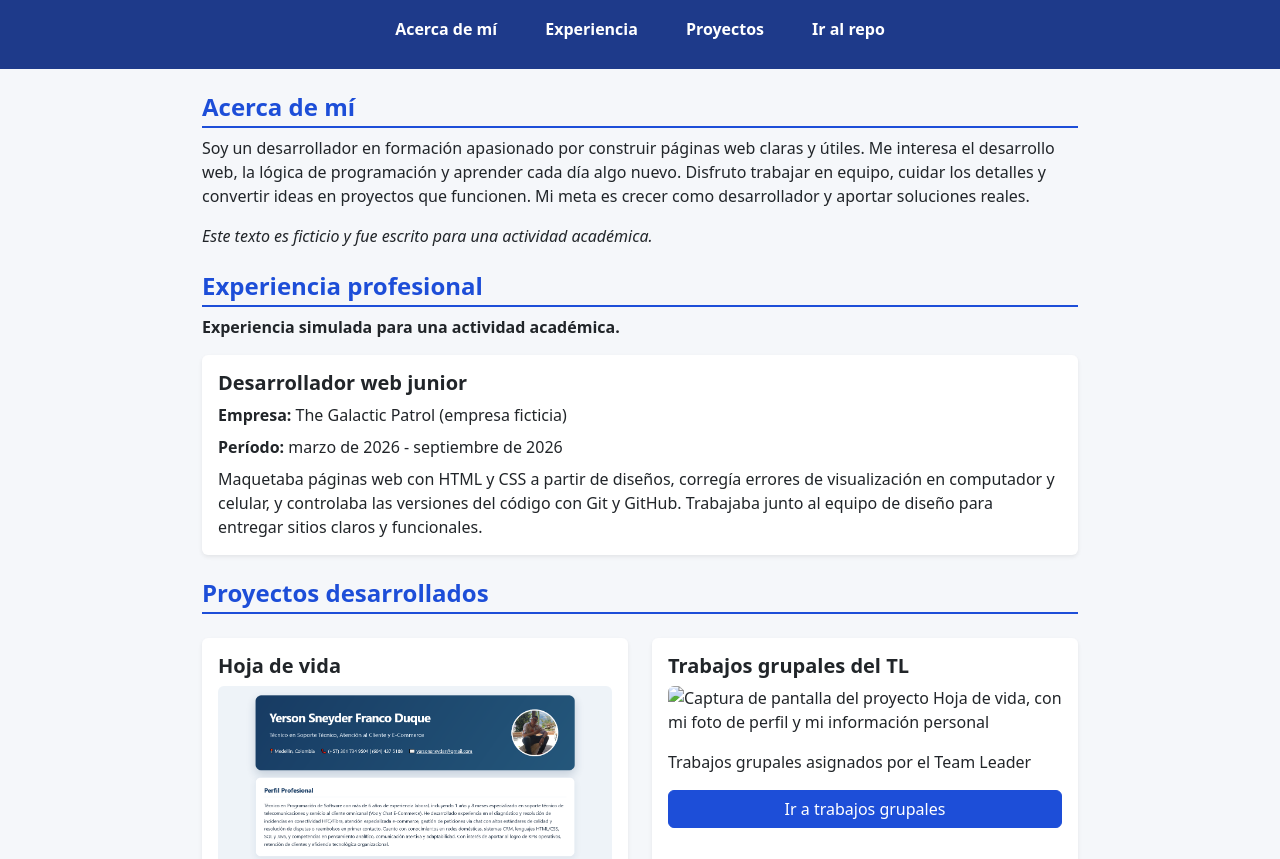
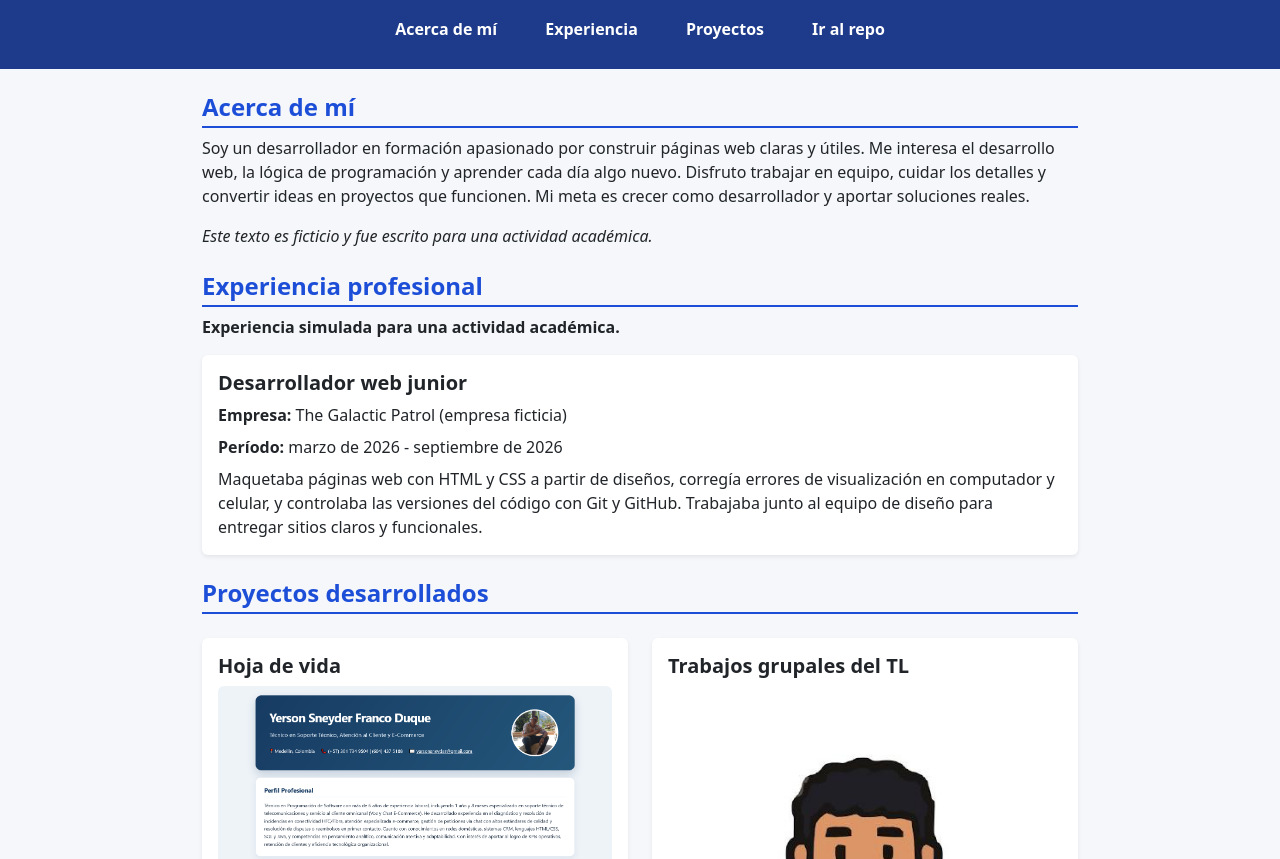
Before and after one commit to YersonFranco/Portafolio-web, a plain HTML site: page index.html in a window 1280 px wide. Shown: the part 93-952 px from the top of the page. Drawn offline with nearby package versions, Linux system fonts and the light colour scheme.

Commit message:
fix: corección de rutas de las imagenes

```diff
--- a/index.html
+++ b/index.html
@@ -81,7 +81,7 @@
           <article class="card h-100 border-0 shadow-sm">
             <div class="card-body p-3">
               <h3 class="h5 fw-bold">Trabajos grupales del TL</h3>
-              <img src="img/59241395.jpeg" class="img-fluid rounded mb-3"
+              <img src="img/tl.jpeg" class="img-fluid rounded mb-3"
                 alt="Captura de pantalla del proyecto Hoja de vida, con mi foto de perfil y mi información personal">
               <p>Trabajos grupales asignados por el Team Leader</p>
               <div class="d-flex flex-wrap gap-2">
```
